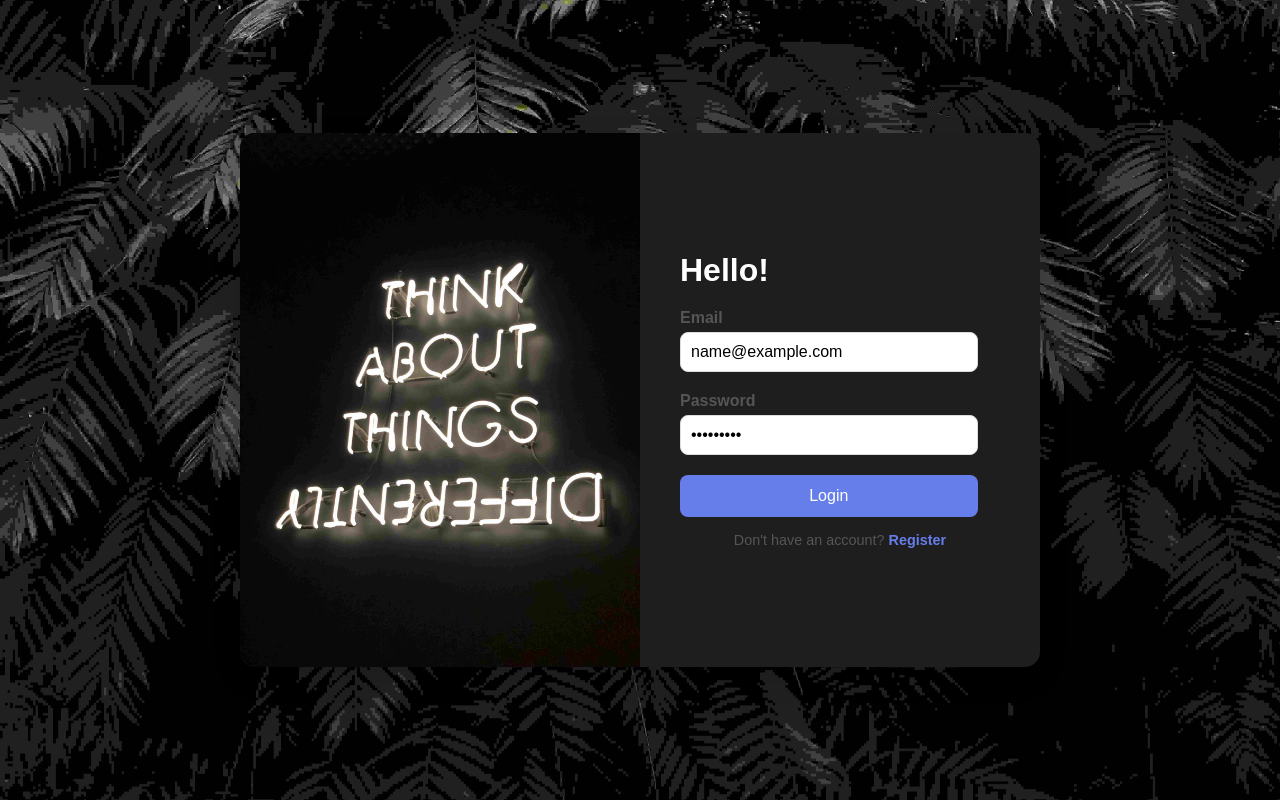
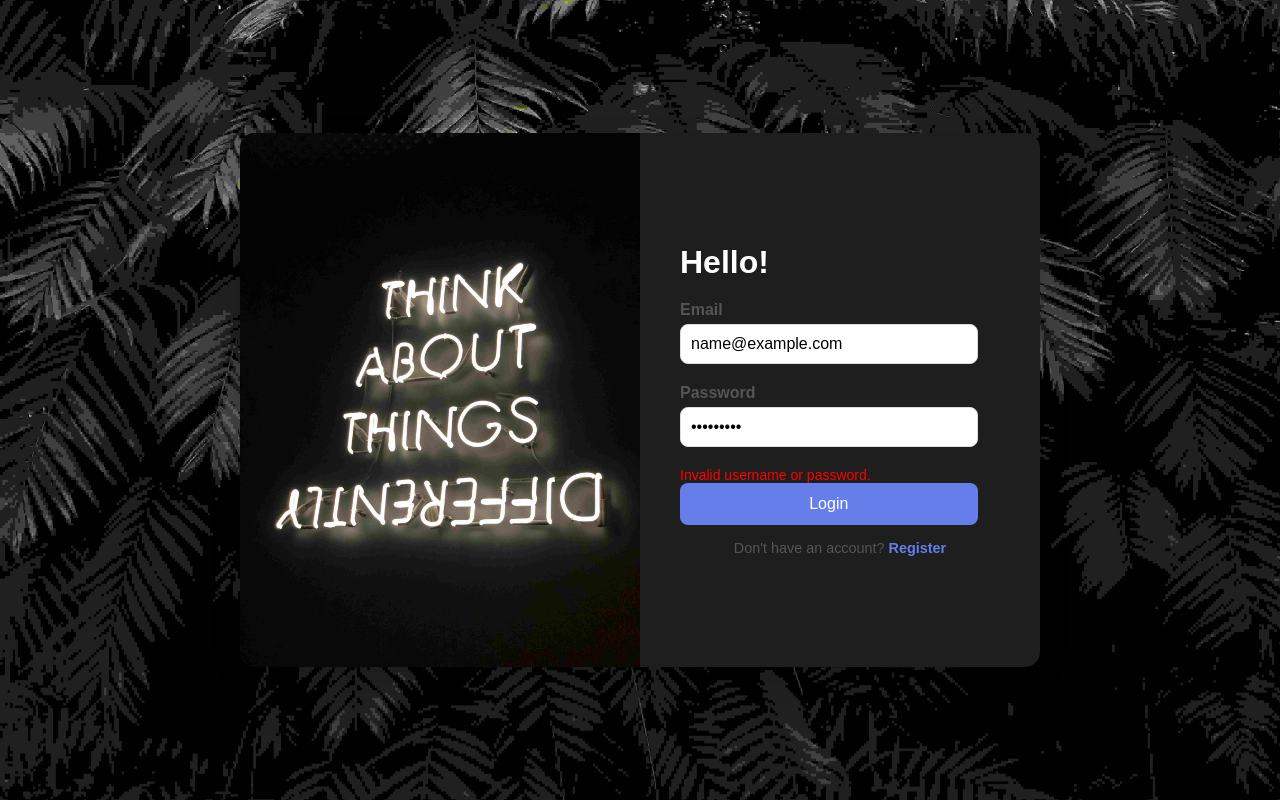
Before and after one commit to sudhanshu2070/chat-ai, a React (Create React App) app: page / in a window 1280 px wide. Both pictures are taken after typing "name@example.com", "Sample123" into the empty fields and a click on the button "Login". Built offline with nearby package versions, Linux system fonts and the light colour scheme.

Commit message:
Updated UI of Upload PDF page 1.02

```diff
--- a/src/pages/signIn/SignIn.css
+++ b/src/pages/signIn/SignIn.css
@@ -98,3 +98,8 @@
   .signup-link a:hover {
     text-decoration: underline;
   }
+  .error-message {
+    color: red;
+    font-size: 14px;
+    margin-top: 10px;
+  }
--- a/src/pages/signIn/SignIn.tsx
+++ b/src/pages/signIn/SignIn.tsx
@@ -18,7 +18,7 @@
       // navigate to the home page
       navigate("/home");
     } else {
-      alert("Wrong email or password");
+      setError("Invalid username or password.");
     }
   }
 
@@ -53,6 +53,7 @@
                 onChange={(e) => setPassword(e.target.value)} // Set password state
               />
             </div>
+            {error && <p className="error-message">{error}</p>}
             <button type="submit" className="signin-button">
               Login
             </button>
```
